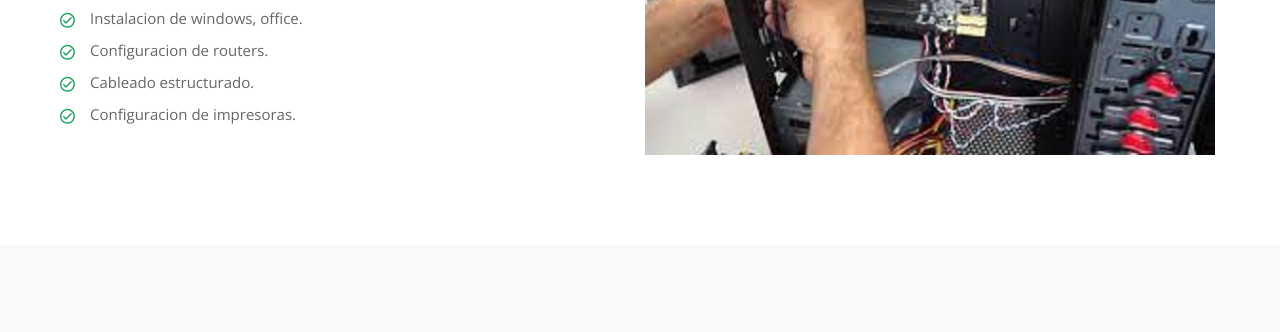
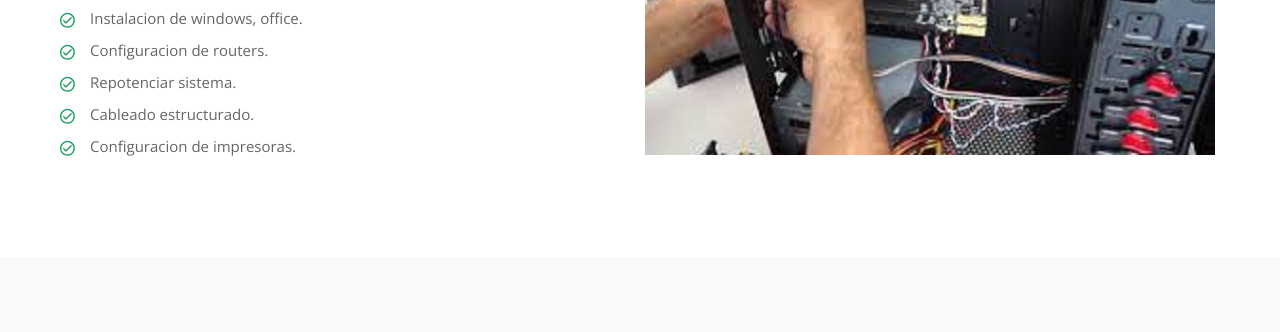
Before and after one commit to tjc-jireh/infortec, a plain HTML site: page servicio_tecnico.html in a window 1280 px wide. Shown: the part 724-1056 px from the top of the page. Drawn offline with nearby package versions, Linux system fonts and the light colour scheme.

Commit message:
Update servicio_tecnico.html

```diff
--- a/servicio_tecnico.html
+++ b/servicio_tecnico.html
@@ -204,6 +204,7 @@
            <li>Limpieza de software.</li>
             <li>Instalacion de windows, office.</li>
            <li>Configuracion de routers.</li>
+	 <li>Repotenciar sistema.</li>
            <li>Cableado estructurado.</li>
             <li>Configuracion de impresoras.</li>
                             </ul>
```
